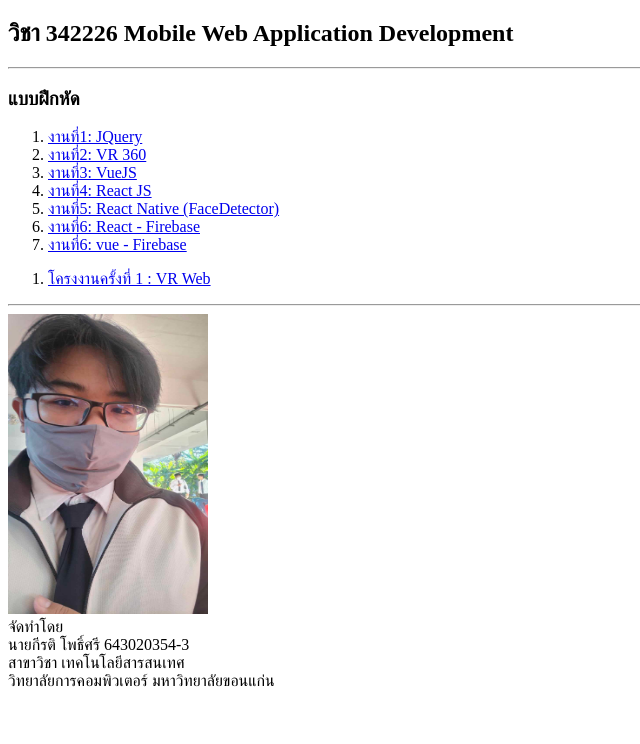
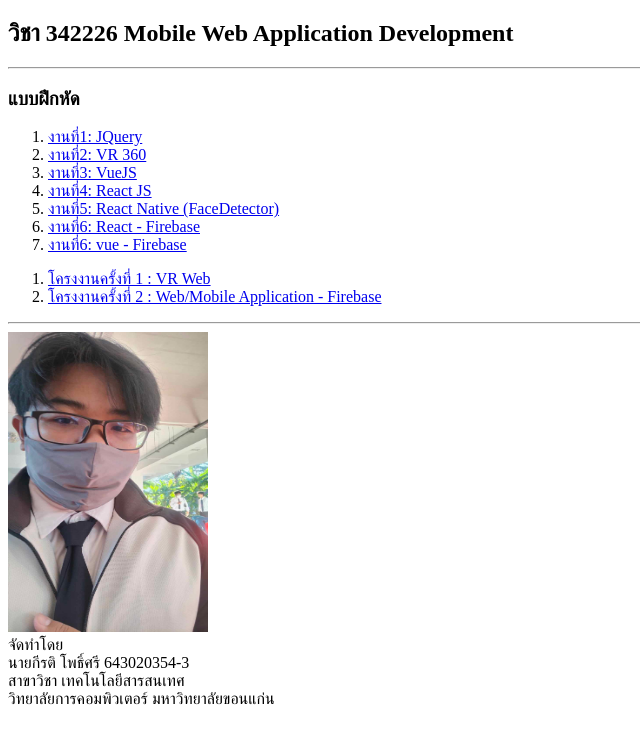
Before and after one commit to keeratiphosri/web2566, a plain HTML site: page index.html in a window 1280 px wide. Shown: the whole page, without its empty margins (0-640 px from the left). Drawn offline with Linux system fonts and the light colour scheme.

Commit message:
Update index.html

```diff
--- a/index.html
+++ b/index.html
@@ -22,6 +22,7 @@
             </ol>
             <ol>
                 <li><a href="Project1.html">โครงงานครั้งที่ 1 : VR Web</a></li>
+                 <li><a href="Project.html">โครงงานครั้งที่ 2 : Web/Mobile  Application - Firebase</a></li>
             </ol>
             <hr>
             <div class="row">
```
